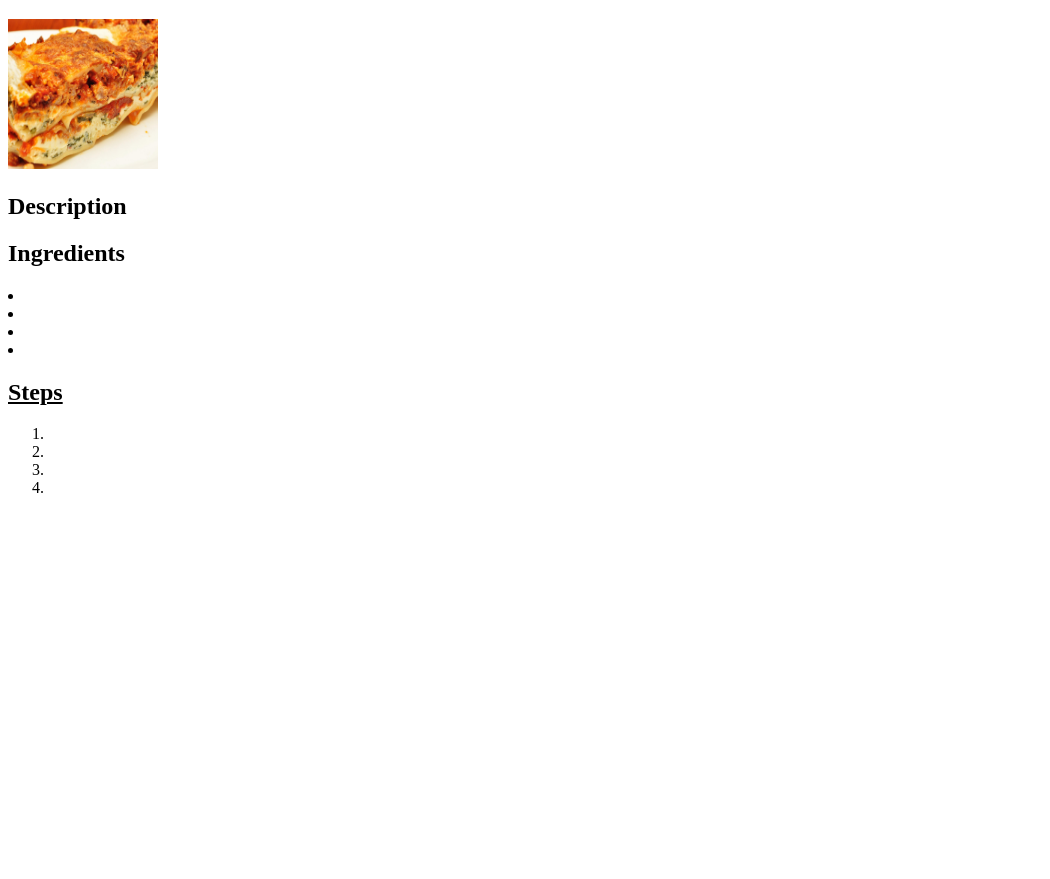
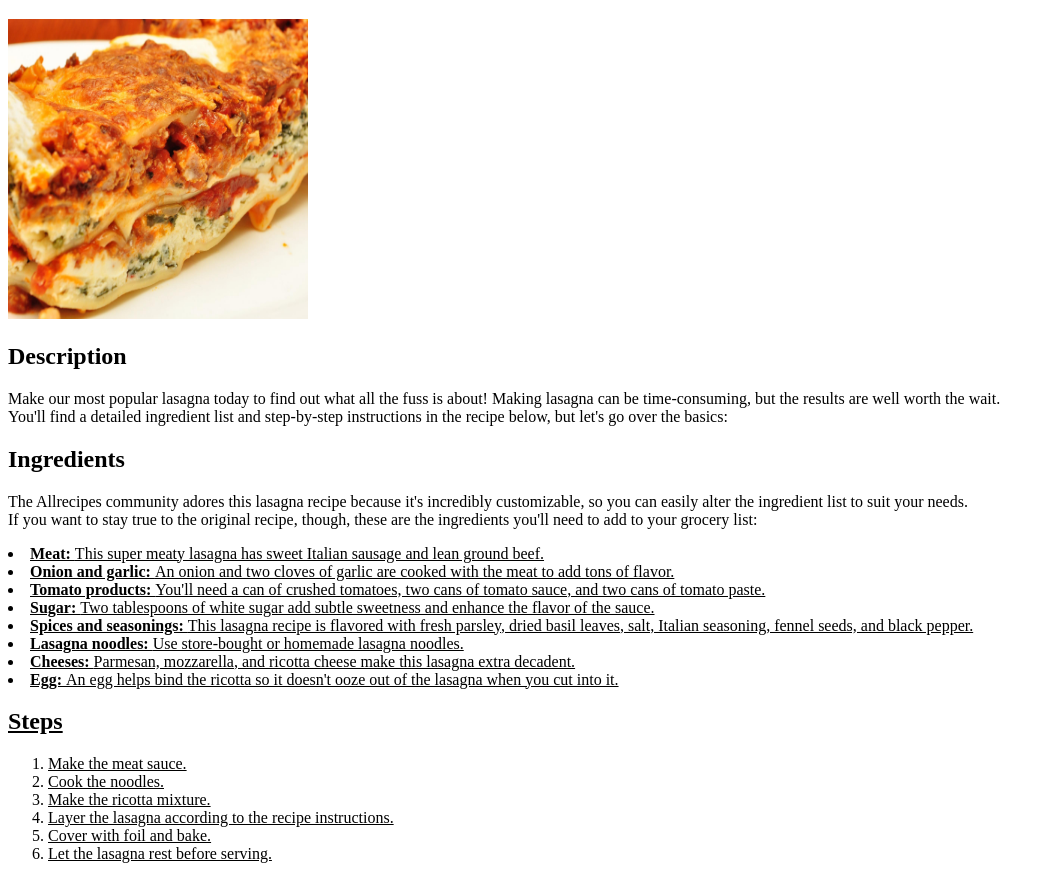
Before and after one commit to selimcankucuk/odin-recipes, a plain HTML site: page recipes/lasagna.html in a window 1280 px wide. Shown: the part 61-940 px from the top of the page, without its empty margins (0-1050 px from the left). Before the commit the page ends 800 px from the top, so only its background shows below. Drawn offline with Linux system fonts and the light colour scheme.

Commit message:
First recipe

```diff
--- a/recipes/lasagna.html
+++ b/recipes/lasagna.html
@@ -7,22 +7,29 @@
 </head>
 <body>
     <h1>Lasagna</h1>
-    <img src="../images/Lasagna.jpg" alt="lasagna image" width="150" height="150">
+    <img src="../images/Lasagna.jpg" alt="lasagna image" width="300" height="300">
     <h2>Description</h2>
-    <p></p>
+    <p>Make our most popular lasagna today to find out what all the fuss is about! Making lasagna can be time-consuming, but the results are well worth the wait.<br> You'll find a detailed ingredient list and step-by-step instructions in the recipe below, but let's go over the basics:</p>
     <h2>Ingredients</h2>
+    <p>The Allrecipes community adores this lasagna recipe because it's incredibly customizable, so you can easily alter the ingredient list to suit your needs.<br> If you want to stay true to the original recipe, though, these are the ingredients you'll need to add to your grocery list:</p>
     <u>
-        <li></li>
-        <li></li>
-        <li></li>
-        <li></li>
+        <li><strong>Meat: </strong>This super meaty lasagna has sweet Italian sausage and lean ground beef.</li>
+        <li><strong>Onion and garlic: </strong>An onion and two cloves of garlic are cooked with the meat to add tons of flavor.</li>
+        <li><strong>Tomato products: </strong>You'll need a can of crushed tomatoes, two cans of tomato sauce, and two cans of tomato paste.</li>
+        <li><strong>Sugar: </strong>Two tablespoons of white sugar add subtle sweetness and enhance the flavor of the sauce.</li>
+        <li><strong>Spices and seasonings: </strong>This lasagna recipe is flavored with fresh parsley, dried basil leaves, salt, Italian seasoning, fennel seeds, and black pepper.</li>
+        <li><strong>Lasagna noodles: </strong>Use store-bought or homemade lasagna noodles.</li>
+        <li><strong>Cheeses: </strong>Parmesan, mozzarella, and ricotta cheese make this lasagna extra decadent.</li>
+        <li><strong>Egg: </strong>An egg helps bind the ricotta so it doesn't ooze out of the lasagna when you cut into it.</li>
     </ul>
     <h2>Steps</h2>
     <ol>
-        <li></li>
-        <li></li>
-        <li></li>
-        <li></li>
+        <li>Make the meat sauce.</li>
+        <li>Cook the noodles.</li>
+        <li>Make the ricotta mixture.</li>
+        <li>Layer the lasagna according to the recipe instructions.</li>
+        <li>Cover with foil and bake.</li>
+        <li>Let the lasagna rest before serving.</li>
     </ol>
 </body>
 </html>
```
Also changed, not shown: index.html (+6 -1 lines), recipes/egg_salad.html (added, +28 -0 lines), images/egg_salad.jpg (added).
